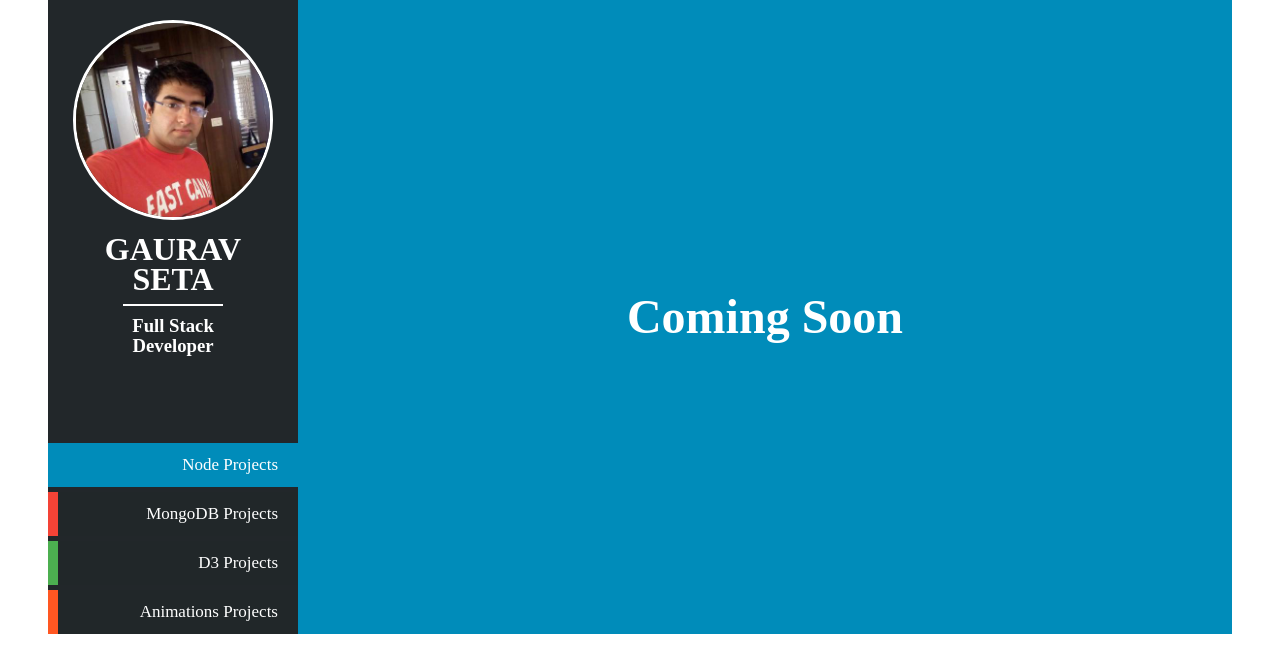
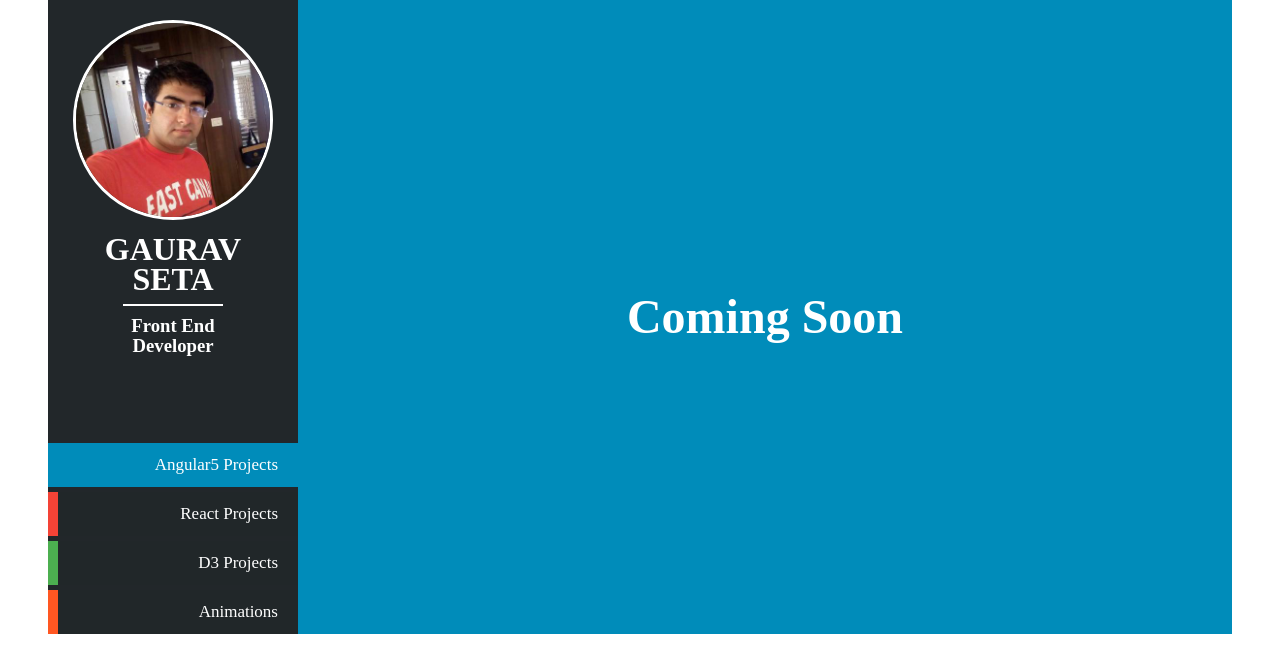
Before and after one commit to Gauravseta/Gaurav-Seta-Portfolio, a website: page views/workscreen.html in a window 1280 px wide. Drawn offline with nearby package versions, Linux system fonts and the light colour scheme; some packages are replaced by stand-ins of ours; files that its build step writes are made by us from their sources.

Commit message:
updating technologies

```diff
--- a/views/workscreen.html
+++ b/views/workscreen.html
@@ -31,19 +31,19 @@
 				<h1>GAURAV</h1><h1>SETA</h1>
 			</div>
 			<div class="horizontal-divider"></div>
-			<div class="developer-title"><h3>Full Stack</h3><h3>Developer</h3>
+			<div class="developer-title"><h3>Front End</h3><h3>Developer</h3>
 			</div>
 			<div class="project-list">
 				<div ng-class="{'container':true,'tech1-left-border':true,'tech1-background':selectedTech=='tech1'}" ng-click="goTo('tech1')">
-				 	<div class="image">Node Projects</div>
+				 	<div class="image">Angular5 Projects</div>
 	  					<div class="overlay tech1-background">
-	    					<div class="text">Node Projects</div>
+	    					<div class="text">Angular5 Projects</div>
 	  				</div>
 				 </div>
 				<div ng-class="{'container':true,'tech2-left-border':true,'tech2-background':selectedTech=='tech2'}" ng-click="goTo('tech2')">
-				 	<div class="image">MongoDB Projects</div>
+				 	<div class="image">React Projects</div>
 	  					<div class="overlay tech2-background">
-	    					<div class="text">MongoDB Projects</div>
+	    					<div class="text">React Projects</div>
 	  				</div>
 				 </div>
 				<div ng-class="{'container':true,'tech3-left-border':true,'tech3-background':selectedTech=='tech3'}" ng-click="goTo('tech3')">
@@ -53,9 +53,9 @@
 	  				</div>
 				 </div>
 				<div ng-class="{'container':true,'tech4-left-border':true,'tech4-background':selectedTech=='tech4'}" ng-click="goTo('tech4')">
-				 	<div class="image">Animations Projects</div>
+				 	<div class="image">Animations</div>
 	  					<div class="overlay tech4-background">
-	    					<div class="text">Animations Projects</div>
+	    					<div class="text">Animations</div>
 	  				</div>
 				 </div>
 			</div>
```
